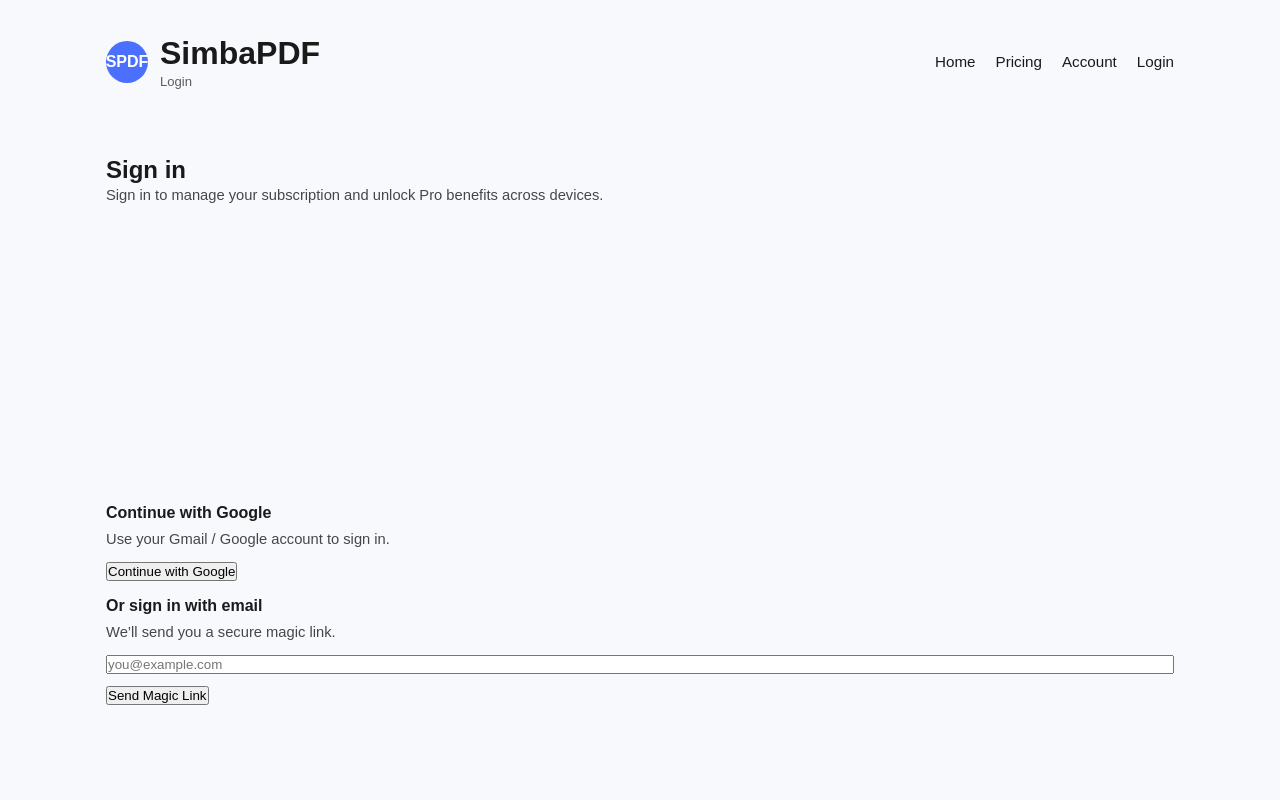
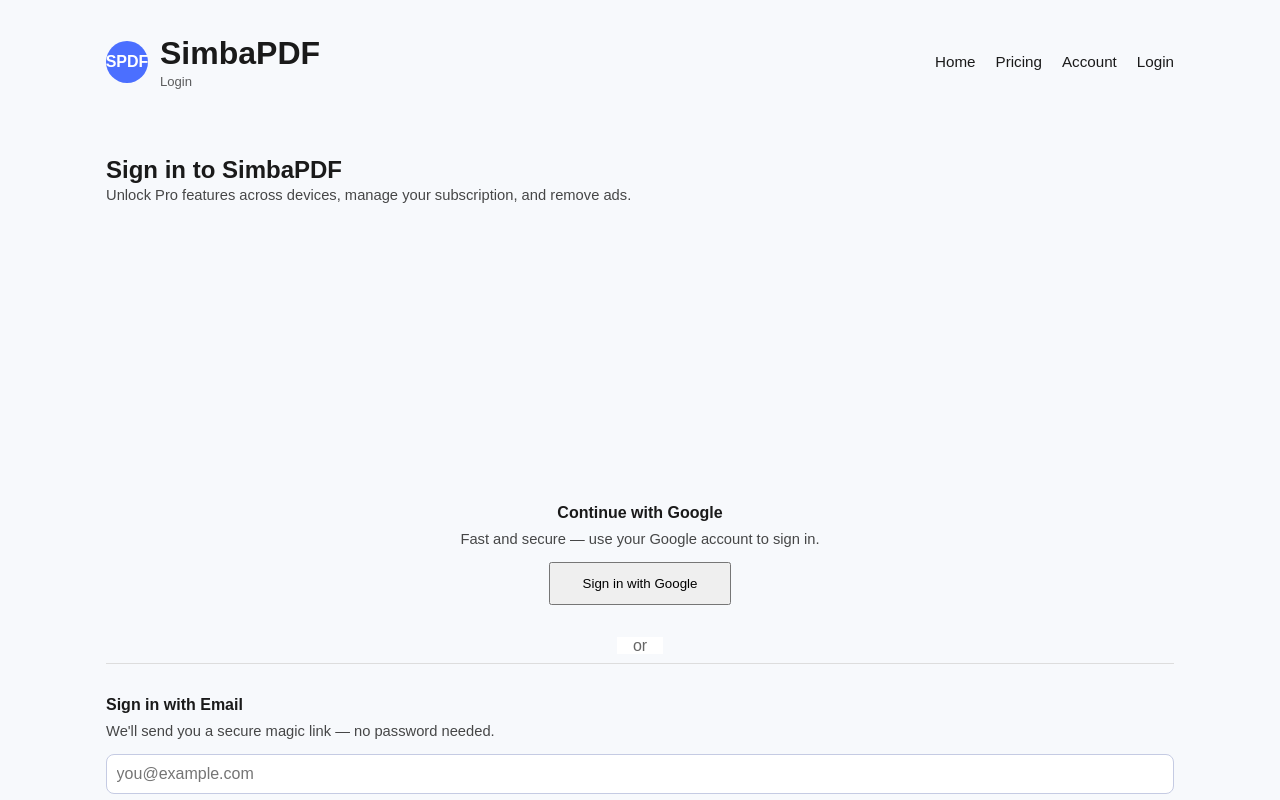
Before and after one commit to gsimbini/pdf-merge-site, a Next.js app: page /login in a window 1280 px wide. Shown: the top 800 px of the page. Built offline with nearby package versions, Linux system fonts and the light colour scheme.

Commit message:
Improve login page: Google sign-in + magic link, better UX and error handling

```diff
--- a/pages/login.js
+++ b/pages/login.js
@@ -1,6 +1,8 @@
+'use client';
+
 // pages/login.js
-import Head from "next/head";
-import Link from "next/link";
+import Head from 'next/head';
+import Link from 'next/link';
 import { useEffect, useState } from "react";
 import { getSupabase } from "../lib/supabaseClient";
 import ProBadge from "../components/ProBadge";
@@ -12,12 +14,14 @@
   const [busy, setBusy] = useState(false);
   const [error, setError] = useState("");
 
+  // Pre-fill email from localStorage if available
   useEffect(() => {
     if (typeof window === "undefined") return;
     const saved = localStorage.getItem("simbapdf_email") || "";
     if (saved) setEmail(saved);
   }, []);
 
+  // Google Sign-In
   async function signInWithGoogle() {
     setError("");
     setBusy(true);
@@ -25,7 +29,7 @@
     try {
       const supabase = getSupabase();
       if (!supabase) {
-        setError("Login is temporarily unavailable (Supabase not configured).");
+        setError("Login service is temporarily unavailable.");
         setBusy(false);
         return;
       }
@@ -37,18 +41,21 @@
         },
       });
 
-      if (error) setError(error.message);
+      if (error) throw error;
+      // Redirect happens automatically
     } catch (e) {
-      setError(e?.message || "Google sign-in failed.");
+      setError(e?.message || "Google sign-in failed. Please try again.");
       setBusy(false);
     }
   }
 
+  // Magic Link Sign-In
   async function sendMagicLink() {
     setError("");
+    setSent(false);
 
     if (!email || !/^\S+@\S+\.\S+$/.test(email)) {
-      setError("Please enter a valid email.");
+      setError("Please enter a valid email address.");
       return;
     }
 
@@ -57,26 +64,24 @@
     try {
       const supabase = getSupabase();
       if (!supabase) {
-        setError("Login is temporarily unavailable (Supabase not configured).");
+        setError("Login service is temporarily unavailable.");
         setBusy(false);
         return;
       }
 
       const { error } = await supabase.auth.signInWithOtp({
-        email,
+        email: email.trim().toLowerCase(),
         options: {
           emailRedirectTo: `${window.location.origin}/auth/callback`,
         },
       });
 
-      if (error) {
-        setError(error.message);
-      } else {
-        setSent(true);
-        localStorage.setItem("simbapdf_email", email.trim().toLowerCase());
-      }
+      if (error) throw error;
+
+      setSent(true);
+      localStorage.setItem("simbapdf_email", email.trim().toLowerCase());
     } catch (e) {
-      setError(e?.message || "Failed to send magic link.");
+      setError(e?.message || "Failed to send magic link. Please try again.");
     } finally {
       setBusy(false);
     }
@@ -86,7 +91,7 @@
     <>
       <Head>
         <title>Login - SimbaPDF</title>
-        <meta name="description" content="Login to SimbaPDF using email or Google." />
+        <meta name="description" content="Login to SimbaPDF using Google or email magic link." />
       </Head>
 
       <div className="page">
@@ -112,18 +117,18 @@
 
         <main className="main">
           <section className="tool-section">
-            <h2>Sign in</h2>
+            <h2>Sign in to SimbaPDF</h2>
             <p className="hint">
-              Sign in to manage your subscription and unlock Pro benefits across devices.
+              Unlock Pro features across devices, manage your subscription, and remove ads.
             </p>
 
             <AdBanner slot="2169503342" />
 
-            {/* Google signup/login */}
-            <div className="upload-box" style={{ marginTop: "1rem" }}>
+            {/* Google Sign-In */}
+            <div className="upload-box" style={{ marginTop: "1.5rem", textAlign: "center" }}>
               <strong>Continue with Google</strong>
               <p className="hint" style={{ marginTop: "0.35rem" }}>
-                Use your Gmail / Google account to sign in.
+                Fast and secure — use your Google account to sign in.
               </p>
 
               <button
@@ -131,17 +136,23 @@
                 className="primary-btn"
                 onClick={signInWithGoogle}
                 disabled={busy}
-                style={{ marginTop: "0.75rem" }}
+                style={{ marginTop: "0.75rem", padding: "0.75rem 2rem" }}
               >
-                {busy ? "Please wait…" : "Continue with Google"}
+                {busy ? "Please wait…" : "Sign in with Google"}
               </button>
             </div>
 
-            {/* Email magic link */}
+            {/* Divider */}
+            <div style={{ textAlign: "center", margin: "2rem 0", color: "#666" }}>
+              <span style={{ background: "#fff", padding: "0 1rem" }}>or</span>
+              <hr style={{ margin: "0.5rem 0", border: "none", borderTop: "1px solid #ddd" }} />
+            </div>
+
+            {/* Email Magic Link */}
             <div className="upload-box" style={{ marginTop: "1rem" }}>
-              <strong>Or sign in with email</strong>
+              <strong>Sign in with Email</strong>
               <p className="hint" style={{ marginTop: "0.35rem" }}>
-                We’ll send you a secure magic link.
+                We'll send you a secure magic link — no password needed.
               </p>
 
               <input
@@ -149,30 +160,33 @@
                 placeholder="you@example.com"
                 value={email}
                 onChange={(e) => setEmail(e.target.value)}
+                className="text-input"
                 style={{ width: "100%", marginTop: "0.75rem" }}
+                disabled={busy}
               />
 
               <button
                 type="button"
                 className="primary-btn"
                 onClick={sendMagicLink}
-                disabled={busy}
-                style={{ marginTop: "0.75rem" }}
+                disabled={busy || !email}
+                style={{ marginTop: "0.75rem", width: "100%" }}
               >
                 {busy ? "Sending…" : "Send Magic Link"}
               </button>
 
               {sent && (
-                <p className="hint" style={{ marginTop: "0.75rem" }}>
-                  ✅ Link sent — check your inbox (and spam folder).
+                <p className="hint" style={{ marginTop: "0.75rem", color: "#28a745" }}>
+                  ✅ Magic link sent! Check your inbox (and spam folder).
                 </p>
               )}
             </div>
 
+            {/* Error Display */}
             {error && (
-              <div className="upload-box" style={{ marginTop: "1rem" }}>
-                <strong style={{ color: "#ff6b6b" }}>Login error</strong>
-                <p className="hint" style={{ marginTop: "0.35rem" }}>
+              <div className="upload-box" style={{ marginTop: "1.5rem", background: "#fff0f0" }}>
+                <strong style={{ color: "#d63031" }}>Error</strong>
+                <p className="hint" style={{ marginTop: "0.35rem", color: "#d63031" }}>
                   {error}
                 </p>
               </div>
```
